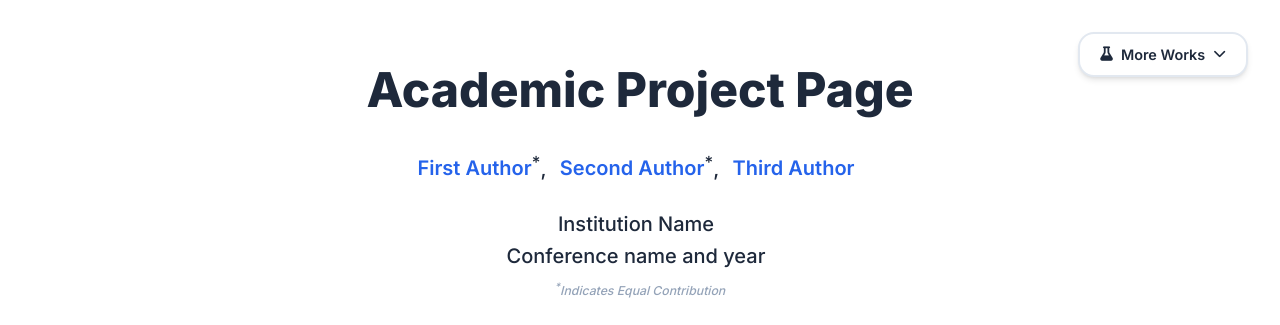
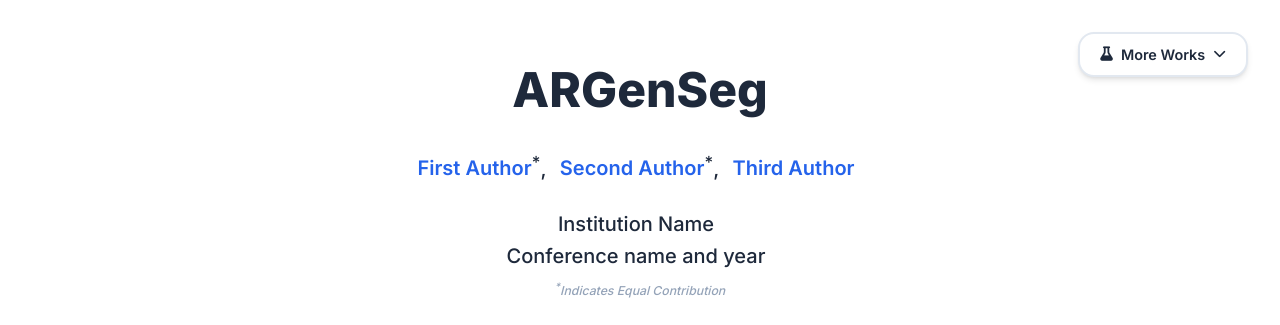
Before and after one commit to xlwangDev/ARGenSeg, a plain HTML site: page index.html in a window 1280 px wide. Shown: the top 325 px of the page. Drawn offline with nearby package versions, Linux system fonts and the light colour scheme; some icons are missing.

Commit message:
test change title

```diff
--- a/index.html
+++ b/index.html
@@ -241,7 +241,7 @@
         <div class="columns is-centered">
           <div class="column has-text-centered">
             <!-- TODO: Replace with your paper title -->
-            <h1 class="title is-1 publication-title">Academic Project Page</h1>
+            <h1 class="title is-1 publication-title">ARGenSeg</h1>
             <div class="is-size-5 publication-authors">
               <!-- TODO: Replace with your paper authors and their personal links -->
               <span class="author-block">
```
